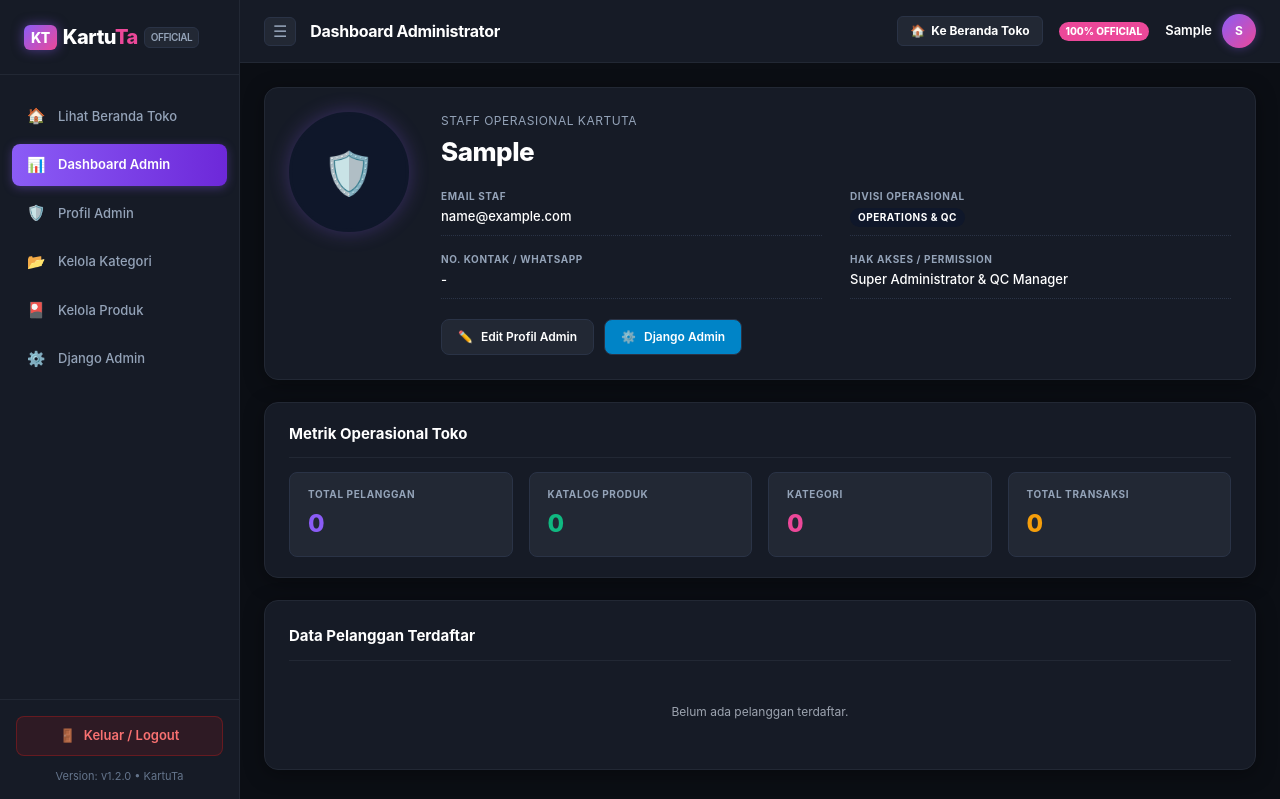
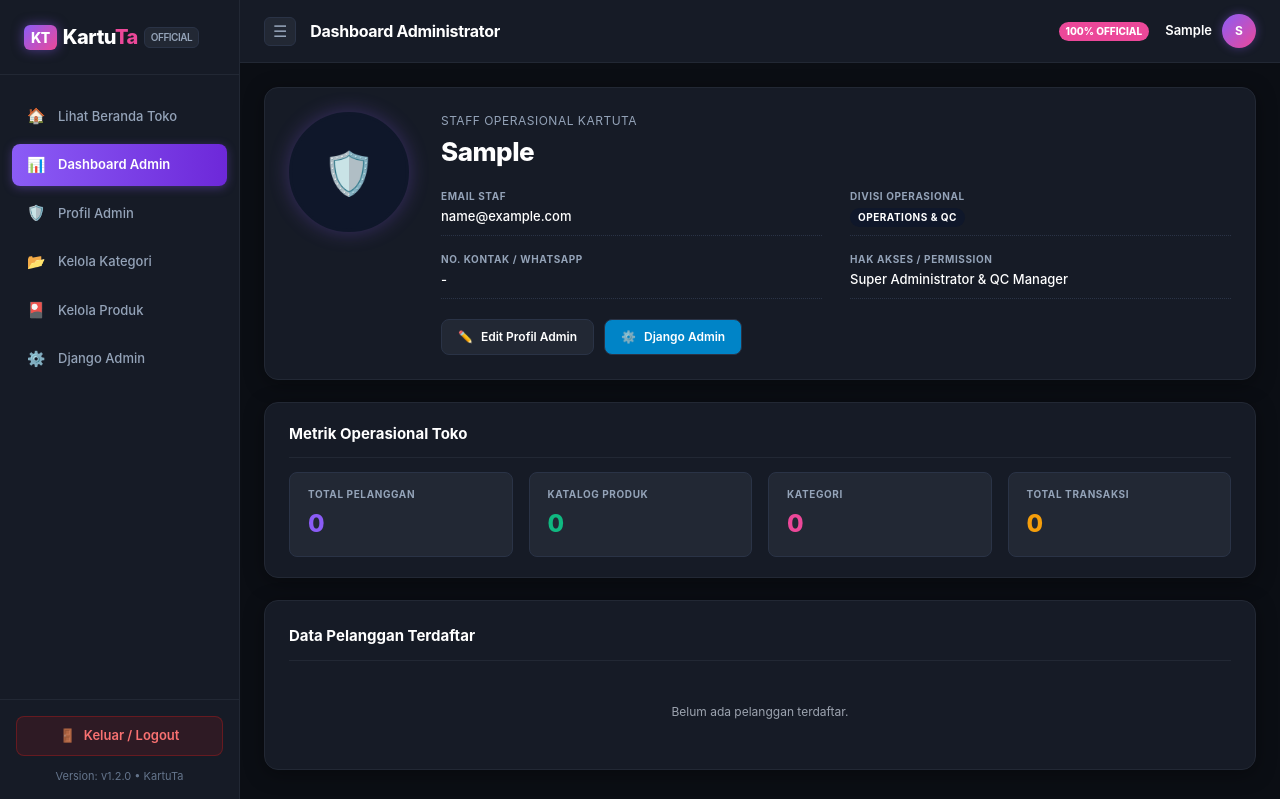
Before and after one commit to Fathiiathallah/Kartuta_ecommerce, a Django app: page /app/ in a window 1280 px wide. Shown: the top 799 px of the page. Run offline with Django 5.2, Linux system fonts and the light colour scheme; the visitor is signed in with stand-in values (Sample User, id 1); data comes from the database, SQL or seed files in the repository; data that the repository does not hold is empty.

Commit message:
Sederhanakan navigasi kembali ke homepage: satu tombol Beranda Toko di sidebar menu

```diff
--- a/templates/base.html
+++ b/templates/base.html
@@ -109,10 +109,6 @@
                 <div class="topbar-title">{% block page_title %}Dashboard Pengguna{% endblock %}</div>
             </div>
             <div class="topbar-right">
-                <a href="{% url 'home' %}" style="text-decoration: none; color: #ffffff; font-size: 12px; font-weight: 700; background: #222834; border: 1px solid #2a3346; padding: 5px 12px; border-radius: 6px; display: inline-flex; align-items: center; gap: 6px;">
-                    <span>🏠</span>
-                    <span>Ke Beranda Toko</span>
-                </a>
                 <span class="notif-badge-pill">100% OFFICIAL</span>
                 <div class="topbar-user">
                     <span style="font-size: 13px; font-weight: 600; color: #FFFFFF;">{{ request.user.first_name|default:request.user.username }}</span>
```
